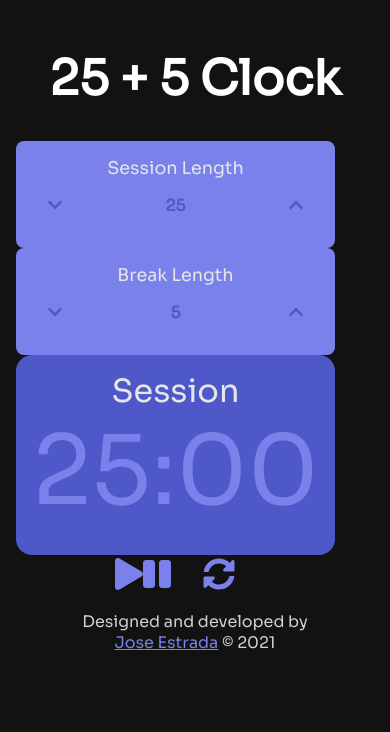
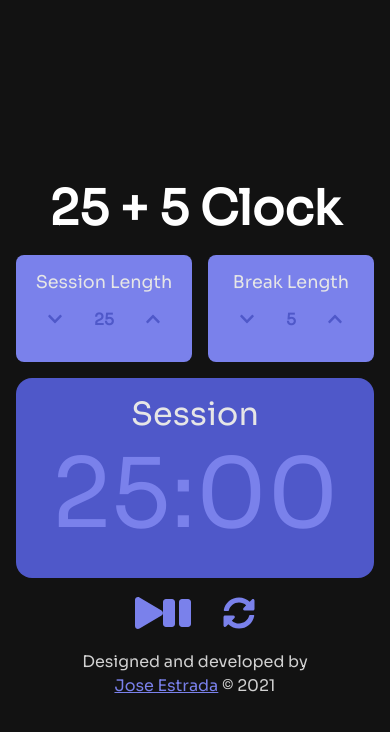
Before and after one commit to nadiemedicejose/25-5-clock, a React (Create React App) app: page / in a window 390 px wide. Shown: the top 732 px of the page. Built offline with nearby package versions, Linux system fonts and the light colour scheme.

Commit message:
reapplied responsive design

```diff
--- a/src/components/Clock.js
+++ b/src/components/Clock.js
@@ -125,8 +125,15 @@ export default class Clock extends Component {
   }
 
   render() {
+    const beepSound = <audio
+      id='beep'
+      preload='auto'
+      ref={(audio) => {
+        this.audioBeep = audio;
+      } }
+      src='https://raw.githubusercontent.com/freeCodeCamp/cdn/master/build/testable-projects-fcc/audio/BeepSound.wav' />;
     return (
-      <div>
+      <div id='clock'>
         <LengthControls
           state = {this.state}
           setTimer = {this.setTimer}
@@ -143,14 +150,7 @@ export default class Clock extends Component {
           reset = {this.reset}
         />
 
-        <audio
-          id = 'beep'
-          preload = 'auto'
-          ref = {(audio) => {
-            this.audioBeep = audio;
-          }}
-          src = 'https://raw.githubusercontent.com/freeCodeCamp/cdn/master/build/testable-projects-fcc/audio/BeepSound.wav'
-        />
+        {beepSound}
       </div>
     )
   }
--- a/src/components/LengthControls.js
+++ b/src/components/LengthControls.js
@@ -54,7 +54,7 @@ export default function LengthControls({
   }
 
   return (
-    <div>
+    <div id='length-controls'>
       <LengthControl
         control = {'session'}
         title = {'Session Length'}
--- a/src/styles/App.scss
+++ b/src/styles/App.scss
@@ -6,7 +6,6 @@
 }
 
 body {
-  width: 100%;
   background-color: hsl(0, 0%, 7%);
   @include m.font-face(
     $color: hsl(0, 0%, 82%),
@@ -15,20 +14,14 @@ body {
 }
 
 .App {
+  margin: 0 auto;
+  height: 100vh;
   padding: 1rem;
-  display: grid;
-  grid-template-rows: auto auto 1fr auto;
-  grid-template-columns: repeat(2, 1fr);
-  grid-template-areas:
-    "header header"
-    "session breakl"
-    "timer timer"
-    "controls controls";
+  display: flex;
+  flex-direction: column;
   justify-content: center;
   align-items: center;
   align-content: center;
-  gap: 1rem;
-}
 
   h1 {
     margin: 2rem 0 1rem;
@@ -37,8 +30,34 @@ h1 {
     color: white;
   }
 
+  footer {
+    margin-top: 1rem;
+    line-height: 1.5rem;
+
+    a {
+      color:hsl(236, 74%, 70%);
+
+      &:hover {
+        color:hsl(236, 53%, 55%);
+      }
+    }
+  }
+}
+
+
+#clock {
+  display: flex;
+  flex-direction: column;
+
+  #length-controls {
+    display: grid;
+    grid-template-columns: 1fr 1fr;
+    justify-content: stretch;
+    justify-items: stretch;
+    align-items: stretch;
+    gap: 1rem;
+
     .length-control {
-  width: .5fr;
       padding: 1rem;
       border-radius: .5rem;
       background-color: hsl(236, 74%, 70%);
@@ -66,23 +85,15 @@ h1 {
           font-weight: 600;
         }
       }
-
-  #session-length {
-    grid-area: session;
-  }
-
-  #break-length {
-    grid-area: breakl;
     }
   }
 
   .timer {
     min-height: 200px;
+    margin: 1rem 0;
     padding: 1rem;
     border-radius: 1rem;
     background-color: hsl(236, 53%, 55%);
-  grid-area: timer;
-  grid-column: 1 / span 2;
 
     .timer-wrapper {
       max-width: 1fr;
@@ -107,10 +118,6 @@ h1 {
   }
 
   .timer-control {
-  grid-area: controls;
-  grid-column: 1 / span 2;
-
-
     span {
       margin: 1rem;
       font-size: 2rem;
@@ -121,22 +128,10 @@ h1 {
       }
     }
   }
-
-footer {
-  grid-column: 1 / span 2;
-
-  a {
-    color:hsl(236, 74%, 70%);
-
-    &:hover {
-      color:hsl(236, 53%, 55%);
-    }
-  }
 }
 
 @media screen and (orientation: landscape) {
   .App {
     max-width: 600px;
-    margin: 0 auto;
   }
 }
```
Lines whose indentation alone changed are shown as unchanged.
